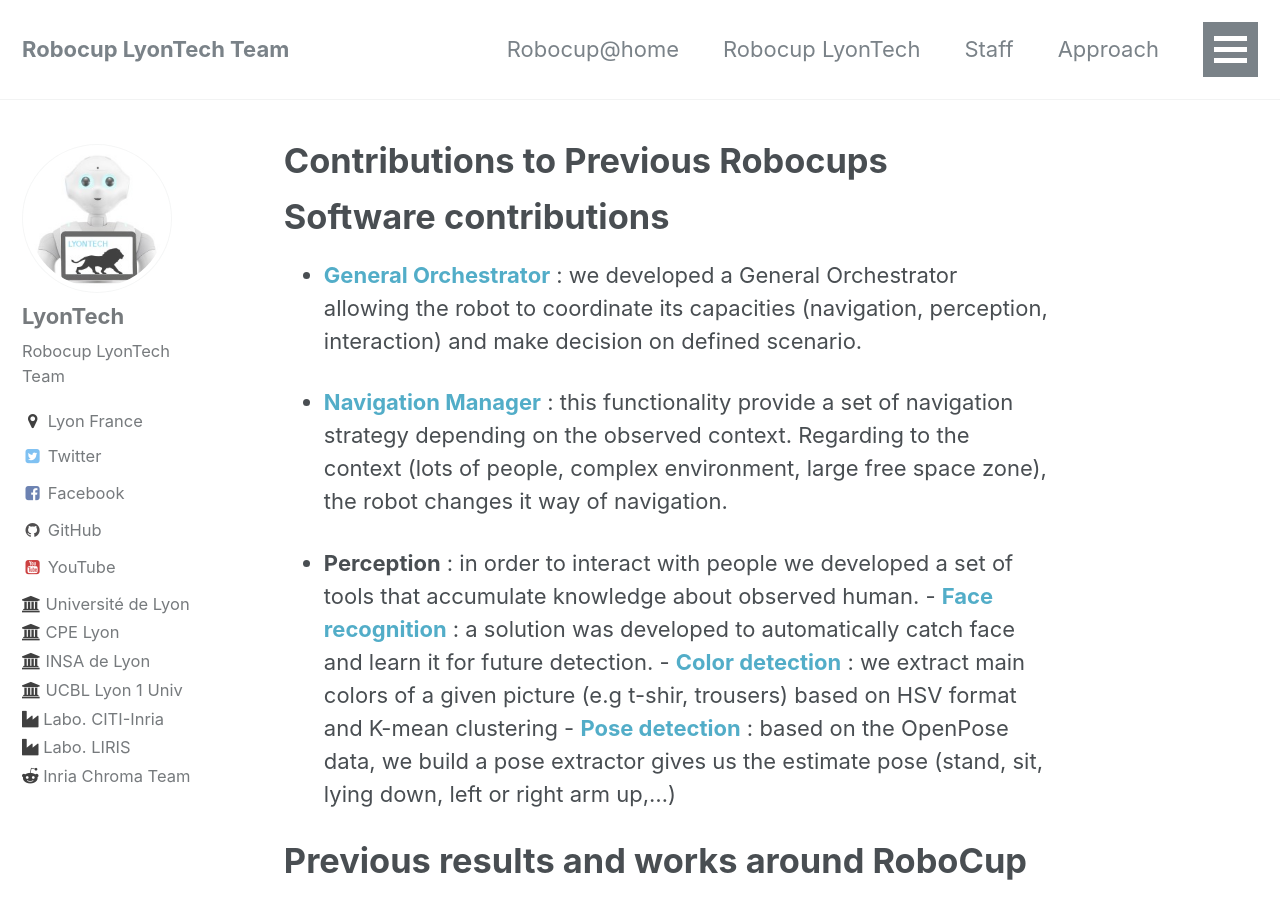
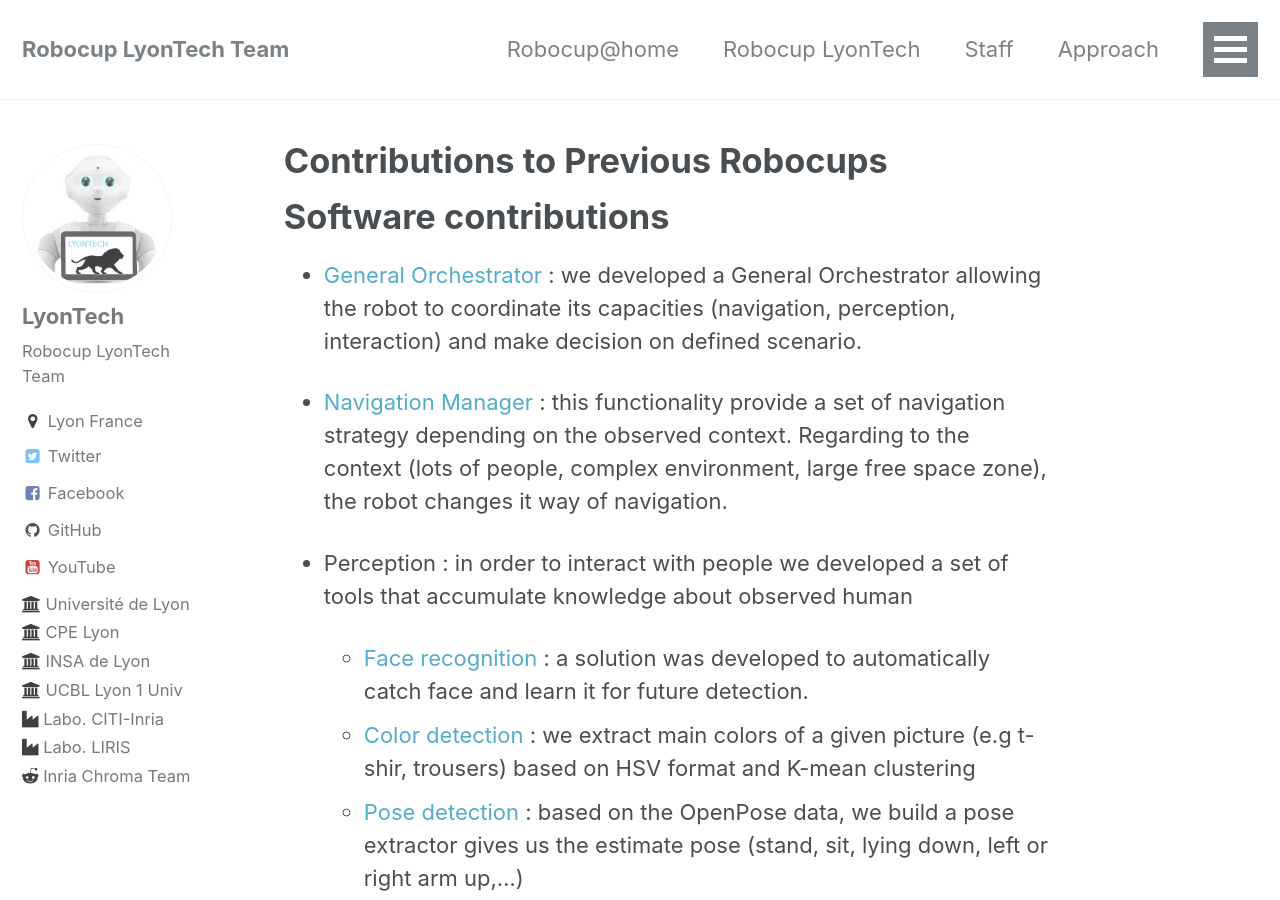
Before and after one commit to Robocup-Lyontech/Robocup-Lyontech.github.io, a Jekyll site: the page built from _pages/contribution.md, in a window 1280 px wide and 900 px high. Built offline with Jekyll 4.4.1, drawn with Linux system fonts in a browser that asks for light colours.

Commit message:
Update contribution.md
minor update

```diff
--- a/_pages/contribution.md
+++ b/_pages/contribution.md
@@ -5,14 +5,14 @@
 
 # Software contributions
 
-- **[General Orchestrator](https://github.com/jacques-saraydaryan/robocup_pepper-general_mng)**  : we developed a General Orchestrator allowing the robot to coordinate its capacities (navigation, perception, interaction) and make decision on defined scenario.
+- [General Orchestrator](https://github.com/jacques-saraydaryan/robocup_pepper-general_mng)  : we developed a General Orchestrator allowing the robot to coordinate its capacities (navigation, perception, interaction) and make decision on defined scenario.
 
-- **[Navigation Manager](https://github.com/jacques-saraydaryan/robocup_pepper-navigation_mng)** : this functionality provide a set of navigation strategy depending on the observed context. Regarding to the context (lots of people, complex environment, large free space zone), the robot changes it way of navigation.
+- [Navigation Manager](https://github.com/jacques-saraydaryan/robocup_pepper-navigation_mng) : this functionality provide a set of navigation strategy depending on the observed context. Regarding to the context (lots of people, complex environment, large free space zone), the robot changes it way of navigation.
 
-- **Perception** : in order to interact with people we developed a set of tools that accumulate knowledge about observed human.
-        - **[Face recognition](https://github.com/jacques-saraydaryan/ros_face_recognition)** : a solution was developed to automatically catch face and learn it for future detection.
-        - **[Color detection](https://github.com/jacques-saraydaryan/ros_color_detection)** : we extract main colors of a given picture (e.g t-shir, trousers) based on HSV format and K-mean clustering
-        - **[Pose detection](https://github.com/m0rph03nix/ros_openpose_gossip)** : based on the OpenPose data, we build a pose extractor gives us the estimate pose (stand, sit, lying down, left or right arm up,...)
+- Perception : in order to interact with people we developed a set of tools that accumulate knowledge about observed human
+  - [Face recognition](https://github.com/jacques-saraydaryan/ros_face_recognition) : a solution was developed to automatically catch face and learn it for future detection.
+  - [Color detection](https://github.com/jacques-saraydaryan/ros_color_detection) : we extract main colors of a given picture (e.g t-shir, trousers) based on HSV format and K-mean clustering
+  - [Pose detection](https://github.com/m0rph03nix/ros_openpose_gossip) : based on the OpenPose data, we build a pose extractor gives us the estimate pose (stand, sit, lying down, left or right arm up,...)
 
 # Previous results and works around RoboCup
 **LyonTech** is composed by former members of **CPE Lyon team** and by former candidates for **Robocup** organization.
```
